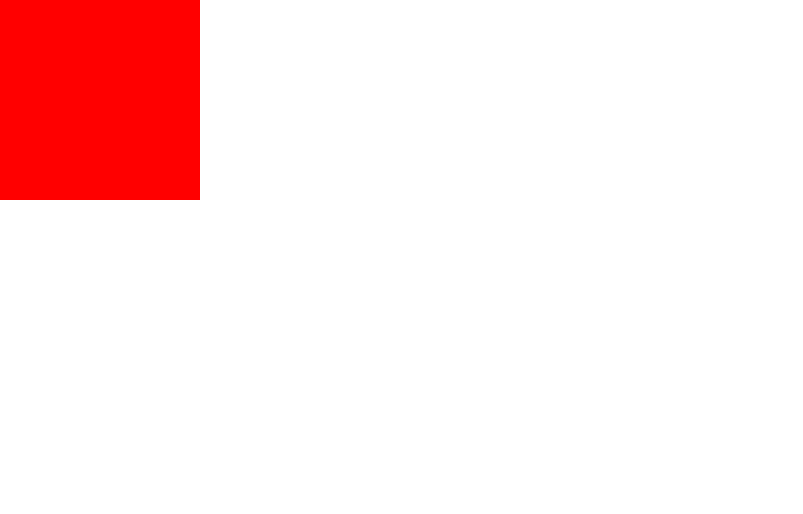
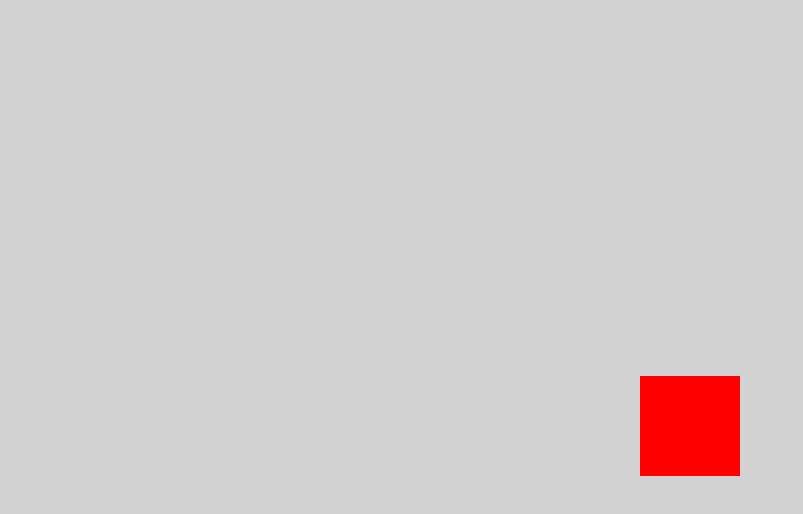
Before and after one commit to krapli441/2023.07.02_perspecitve, a React (Create React App) app in the folder perspective-practice/: page / in a window 1280 px wide. Shown: the top 514 px of the page, without its empty margins (0-803 px from the left). Built offline with nearby package versions, Linux system fonts and the light colour scheme.

Commit message:
우선 효과는 구현 성공.

```diff
--- a/perspective-practice/src/App.css
+++ b/perspective-practice/src/App.css
@@ -2,6 +2,7 @@
   display: flex;
   justify-content: center;
   align-items: center;
+  width: 100vw;
   height: 100vh;
 }
 
@@ -9,5 +10,5 @@
   width: 200px;
   height: 200px;
   background-color: #42a5f5;
-  transform: perspective(1000px) rotateX(0deg) rotateY(0deg);
+  transform: perspective(1000px);
 }
--- a/perspective-practice/src/App.js
+++ b/perspective-practice/src/App.js
@@ -1,6 +1,8 @@
-import React, { useState } from "react";
+import React, { useState, useEffect, useRef } from "react";
 
-export default function MousePositionEffect() {
+export default function MovingBoxEffect() {
+  const containerRef = useRef(null);
+  const [boxPosition, setBoxPosition] = useState({ x: 0, y: 0 });
   const [mousePosition, setMousePosition] = useState({ x: 0, y: 0 });
 
   const handleMouseMove = (event) => {
@@ -8,17 +10,49 @@ export default function MousePositionEffect() {
     setMousePosition({ x: clientX, y: clientY });
   };
 
+  useEffect(() => {
+    const containerSize = containerRef.current.offsetWidth;
+    const boxSize = 100;
+    const maxOffset = containerSize / 2 - boxSize / 2;
+    const sensitivity = 0.1;
+
+    const moveBox = () => {
+      const offsetX = (mousePosition.x - containerSize / 2) * sensitivity;
+      const offsetY = (mousePosition.y - containerSize / 2) * sensitivity;
+      const newX = Math.min(Math.max(-maxOffset, offsetX), maxOffset);
+      const newY = Math.min(Math.max(-maxOffset, offsetY), maxOffset);
+      setBoxPosition({ x: newX, y: newY });
+    };
+
+    moveBox();
+  }, [mousePosition]);
+
+  useEffect(() => {
+    setMousePosition({ x: window.innerWidth / 2, y: window.innerHeight / 2 });
+  }, []);
+
   return (
     <div
+      ref={containerRef}
       style={{
-        width: "200px",
-        height: "200px",
-        background: "red",
+        width: "100vw",
+        height: "100vh",
+        background: "lightgray",
         position: "relative",
-        transform: `translate(${mousePosition.x}px, ${mousePosition.y}px)`,
-        transition: "transform 0.2s ease",
       }}
       onMouseMove={handleMouseMove}
-    ></div>
+    >
+      <div
+        style={{
+          width: "100px",
+          height: "100px",
+          background: "red",
+          position: "absolute",
+          left: "50%",
+          top: "50%",
+          transform: `translate(${boxPosition.x}px, ${boxPosition.y}px)`,
+        }}
+      ></div>
+    </div>
   );
 }
```
